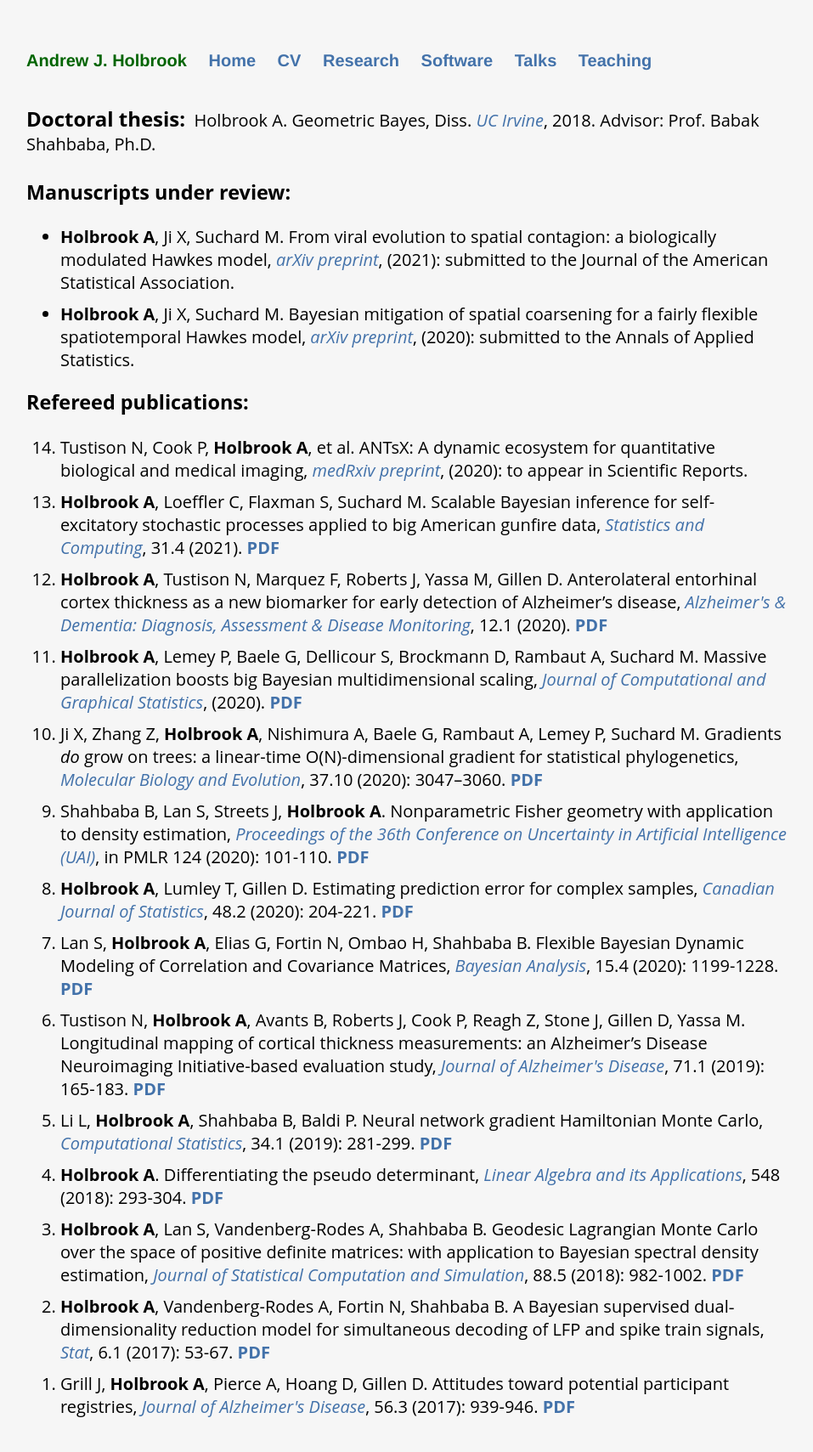
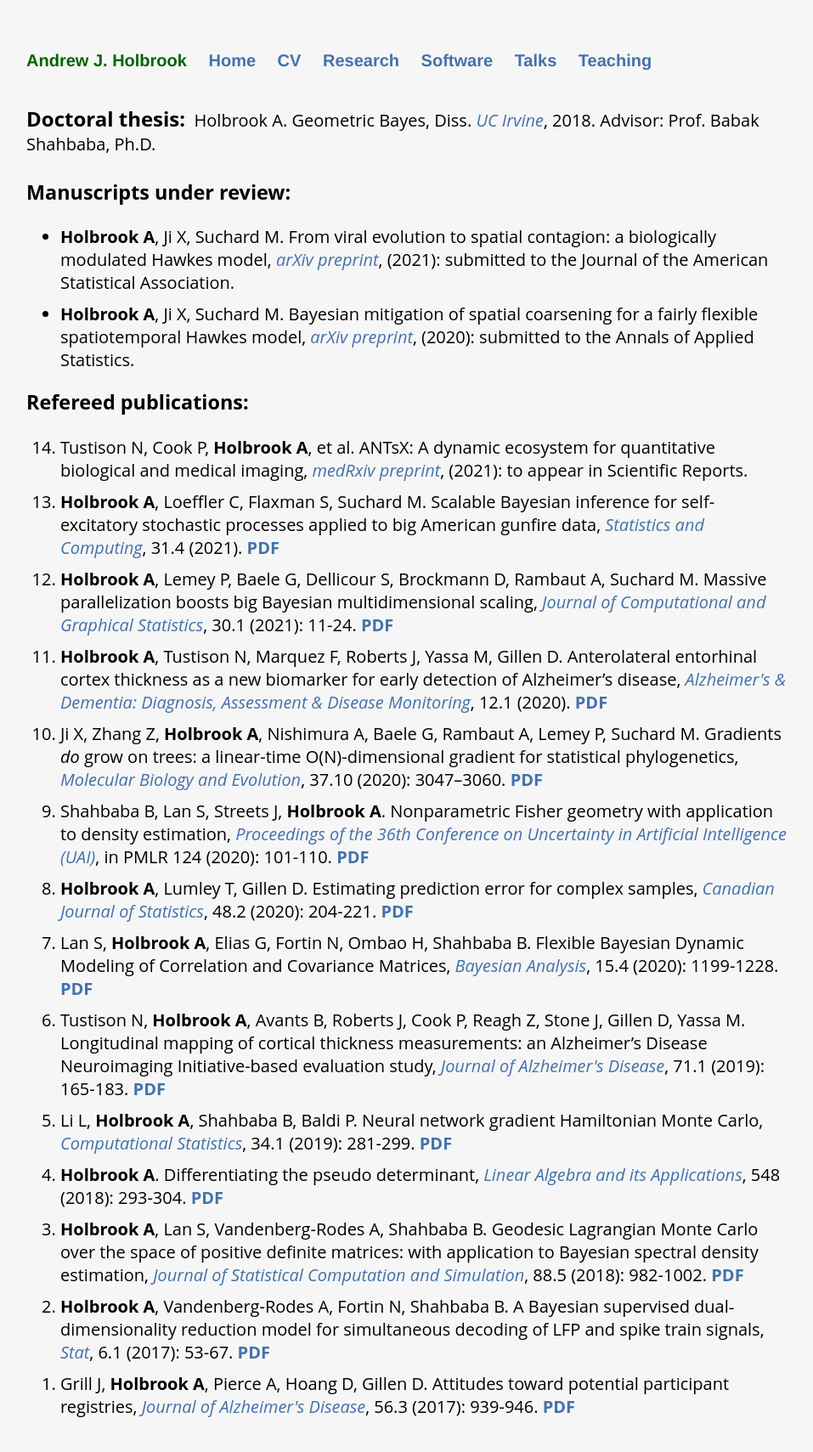
Before and after one commit to andrewjholbrook/andrewjholbrook.github.io, a Jekyll site: the page built from research.html, in a window 1280 px wide. Shown: the whole page at 85% size, without its empty margins (161-1118 px from the left). Built offline with Jekyll 4.4.1, drawn with Linux system fonts in a browser that asks for light colours; a style sheet for code colours, icons or effects is not loaded.

Commit message:
Update research.html

```diff
--- a/research.html
+++ b/research.html
@@ -18,10 +18,10 @@
   <h3>Refereed publications:</h3>
 
   <ol id="pubs" reversed>
-                            <li> Tustison N, Cook P, <b>Holbrook A</b>, et al. ANTsX: A dynamic ecosystem for quantitative biological and medical imaging, <i><a href="https://doi.org/10.1101/2020.10.19.20215392" target="_blank">medRxiv preprint</a></i>, (2020): to appear in Scientific Reports.
+                            <li> Tustison N, Cook P, <b>Holbrook A</b>, et al. ANTsX: A dynamic ecosystem for quantitative biological and medical imaging, <i><a href="https://doi.org/10.1101/2020.10.19.20215392" target="_blank">medRxiv preprint</a></i>, (2021): to appear in Scientific Reports.
                     <li> <b>Holbrook A</b>, Loeffler C, Flaxman S, Suchard M. Scalable Bayesian inference for self-excitatory stochastic processes applied to big American gunfire data, <i><a href="https://doi.org/10.1007/s11222-020-09980-4" target="_blank">Statistics and Computing</a></i>, 31.4 (2021). <a href="papers/DCGunfire.pdf" target="_blank"><b>PDF</b></a>
+                     <li> <b>Holbrook A</b>, Lemey P, Baele G, Dellicour S, Brockmann D, Rambaut A, Suchard M. Massive parallelization boosts big Bayesian multidimensional scaling, <i><a href="https://doi.org/10.1080/10618600.2020.1754226" target="_blank">Journal of Computational and Graphical Statistics</a></i>, 30.1 (2021): 11-24. <a href="papers/massive.pdf" target="_blank"><b>PDF</b></a>
                     <li> <b>Holbrook A</b>, Tustison N, Marquez F, Roberts J, Yassa M, Gillen D. Anterolateral entorhinal cortex thickness as a new biomarker for early detection of Alzheimer’s disease, <i><a href="https://alz-journals.onlinelibrary.wiley.com/doi/full/10.1002/dad2.12068" target="_blank">Alzheimer's & Dementia: Diagnosis, Assessment & Disease Monitoring</a></i>, 12.1 (2020). <a href="papers/dad2.12068.pdf" target="_blank"><b>PDF</b></a>
-                        <li> <b>Holbrook A</b>, Lemey P, Baele G, Dellicour S, Brockmann D, Rambaut A, Suchard M. Massive parallelization boosts big Bayesian multidimensional scaling, <i><a href="https://doi.org/10.1080/10618600.2020.1754226" target="_blank">Journal of Computational and Graphical Statistics</a></i>, (2020). <a href="papers/massive.pdf" target="_blank"><b>PDF</b></a>
                         <li> Ji X, Zhang Z, <b>Holbrook A</b>, Nishimura A, Baele G, Rambaut A, Lemey P, Suchard M. Gradients <i>do</i> grow on trees: a linear-time O(N)-dimensional gradient for statistical phylogenetics, <i><a href="https://doi.org/10.1093/molbev/msaa130" target="_blank">Molecular Biology and Evolution</a></i>, 37.10 (2020): 3047–3060. <a href="papers/msaa130.pdf" target="_blank"><b>PDF</b></a>
         <li> Shahbaba B, Lan S, Streets J, <b>Holbrook A</b>. Nonparametric Fisher geometry with application to density estimation, <i><a href="http://proceedings.mlr.press/v124/holbrook20a.html" target="_blank">Proceedings of the 36th Conference on Uncertainty in Artificial Intelligence (UAI)</a></i>, in PMLR 124 (2020): 101-110. <a href="http://www.auai.org/uai2020/proceedings/58_main_paper.pdf" target="_blank"><b>PDF</b></a>
             <li> <b>Holbrook A</b>, Lumley T, Gillen D. Estimating prediction error for complex samples, <i><a href="https://doi.org/10.1002/cjs.11527" target="_blank">Canadian Journal of Statistics</a></i>, 48.2 (2020): 204-221. <a href="papers/HTE.pdf" target="_blank"><b>PDF</b></a>
```
